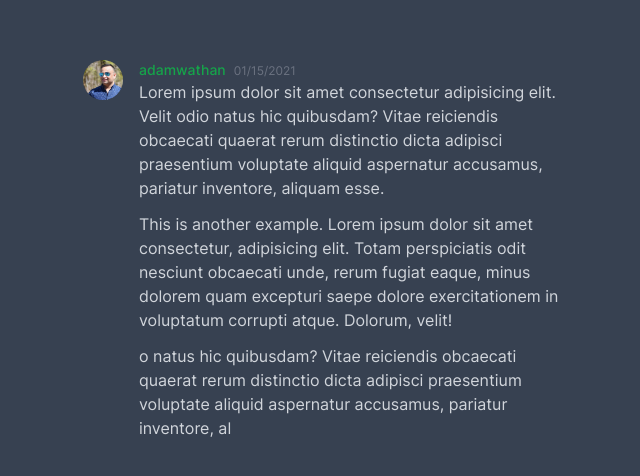
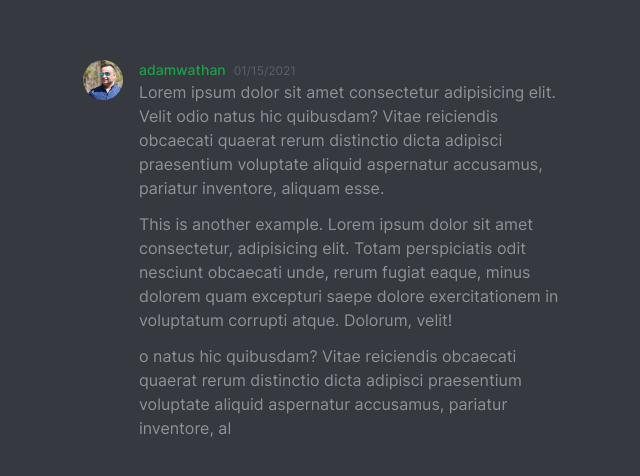
Before and after one commit to letsandeepio/discord-app, a Next.js app: page / in a window 1280 px wide. Shown: the part 150-626 px from the top of the page, without its empty margins (317-957 px from the left). Built offline with nearby package versions, Linux system fonts and the light colour scheme.

Commit message:
update default gray for tailwind

```diff
--- a/tailwind.config.js
+++ b/tailwind.config.js
@@ -24,6 +24,18 @@ module.exports = {
           900: 'rgb(var(--tw-color-primary-900) / <alpha-value>)',
         },
         dark: '#222222',
+        gray: {
+          50: '#ECEDEE',
+          100: '#DCDDDE',
+          200: '#B9BBBE',
+          300: '#8E9297',
+          400: '#72767D',
+          500: '#5C6067',
+          600: '#464950',
+          700: '#36393F',
+          800: '#2F3136',
+          900: '#202225',
+        },
       },
       keyframes: {
         flicker: {
```
